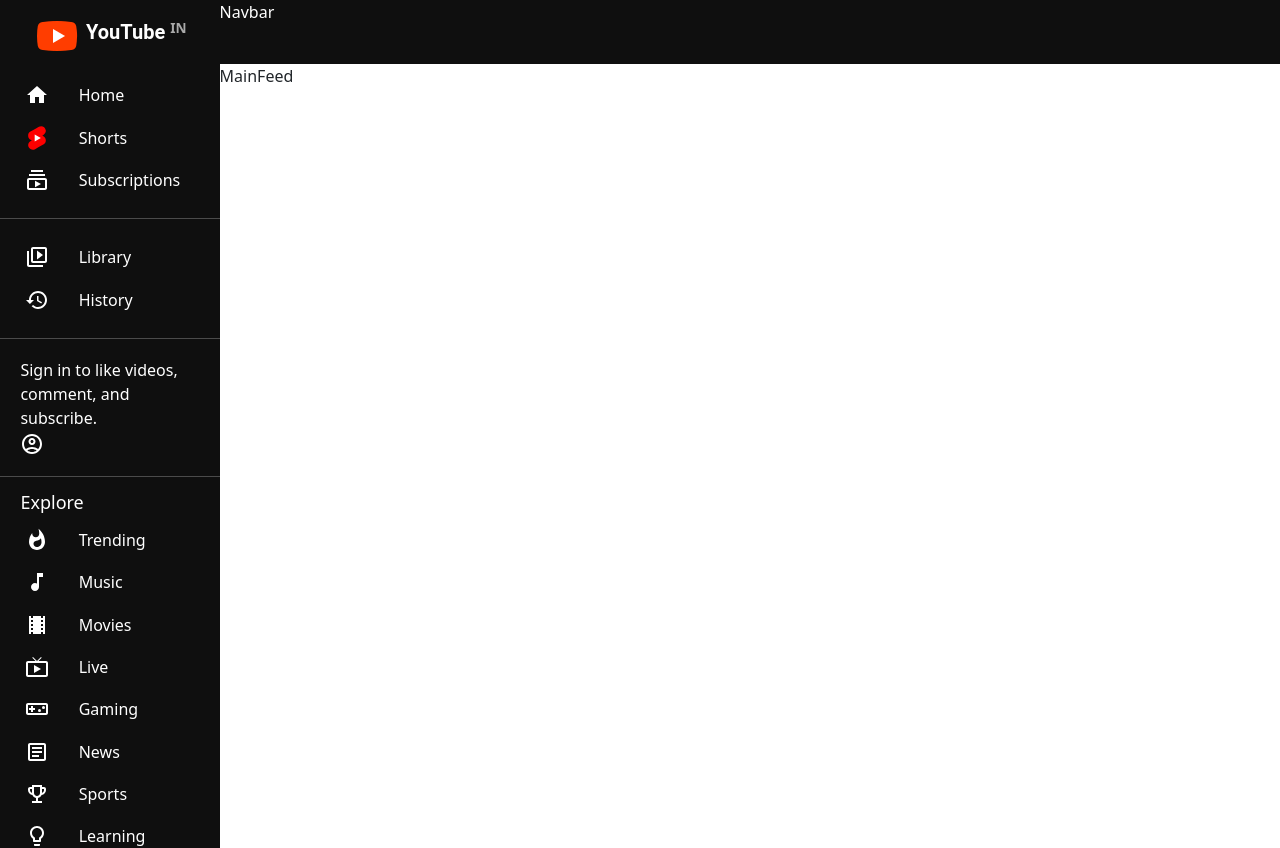
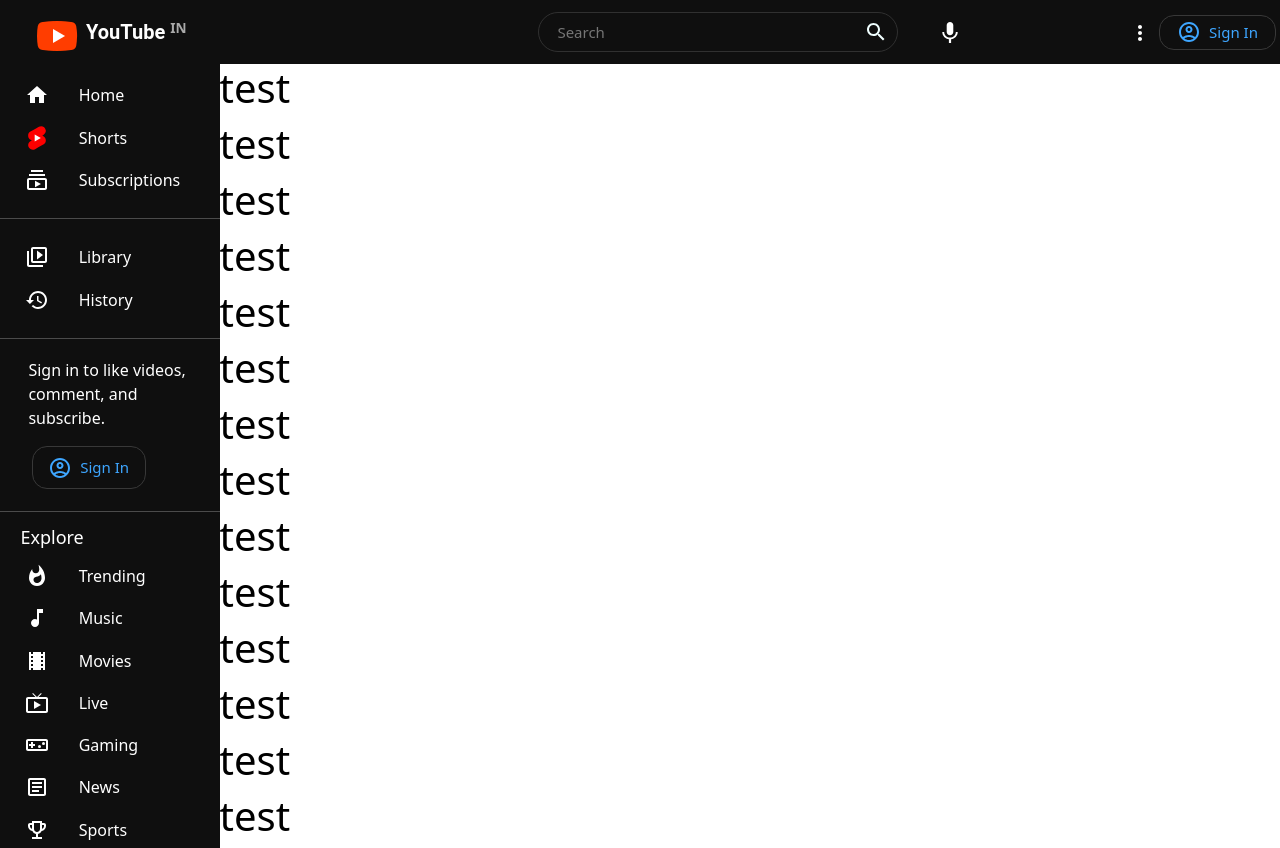
Before and after one commit to Arunkumarbalasubramani/YouTube-FSA-Client, a React (Create React App) app: page / in a window 1280 px wide. Shown: the top 848 px of the page. Built offline with nearby package versions, Linux system fonts and the light colour scheme.

Commit message:
added darkmode theme toggler

```diff
--- a/src/App.js
+++ b/src/App.js
@@ -1,19 +1,26 @@
 import "./App.scss";
 import "bootstrap/dist/css/bootstrap.min.css";
 import { MainFeed, Navbar, SideMenu } from "./Components/exports";
-import styled from "styled-components";
+import { createContext, useState } from "react";
 
+export const ThemeContext = createContext(null);
 function App() {
+  const [theme, setTheme] = useState("Light");
+  const toggleTheme = () => {
+    setTheme((current) => (current === "Light" ? "Dark" : "Light"));
+  };
   return (
-    <div className="App">
+    <ThemeContext.Provider value={{ theme, toggleTheme }}>
+      <div className="App" id={theme}>
         <div className="menu">
           <SideMenu />
         </div>
         <div className="main">
-        <Navbar />
+          <Navbar theme={theme} toggleTheme={toggleTheme} />
           <MainFeed />
         </div>
       </div>
+    </ThemeContext.Provider>
   );
 }
 
--- a/src/App.scss
+++ b/src/App.scss
@@ -1,6 +1,8 @@
 @import "~bootstrap/scss/bootstrap";
 .App {
   display: flex;
+  position: sticky;
+  top: 0;
 }
 .main {
   display: flex;
@@ -12,4 +14,15 @@
   background: #0f0f0f;
   color: white;
   flex: 1;
+  position: sticky;
+  top: 0;
 }
+#Light {
+  background: white;
+  color: black;
+}
+
+#Dark {
+  background: #0f0f0f;
+  color: white;
+}
--- a/src/Components/MainFeed/MainFeed.jsx
+++ b/src/Components/MainFeed/MainFeed.jsx
@@ -1,7 +1,67 @@
 import React from "react";
 import "./MainFeed.scss";
 const MainFeed = () => {
-  return <div>MainFeed</div>;
+  return (
+    <div>
+      <h1>test</h1>
+      <h1>test</h1>
+
+      <h1>test</h1>
+      <h1>test</h1>
+      <h1>test</h1>
+      <h1>test</h1>
+      <h1>test</h1>
+      <h1>test</h1>
+      <h1>test</h1>
+      <h1>test</h1>
+      <h1>test</h1>
+      <h1>test</h1>
+      <h1>test</h1>
+      <h1>test</h1>
+      <h1>test</h1>
+      <h1>test</h1>
+      <h1>test</h1>
+      <h1>test</h1>
+
+      <h1>test</h1>
+      <h1>test</h1>
+
+      <h1>test</h1>
+      <h1>test</h1>
+      <h1>test</h1>
+      <h1>test</h1>
+
+      <h1>test</h1>
+      <h1>test</h1>
+      <h1>test</h1>
+      <h1>test</h1>
+      <h1>test</h1>
+      <h1>test</h1>
+      <h1>test</h1>
+      <h1>test</h1>
+      <h1>test</h1>
+      <h1>test</h1>
+      <h1>test</h1>
+      <h1>test</h1>
+      <h1>test</h1>
+      <h1>test</h1>
+      <h1>test</h1>
+
+      <h1>test</h1>
+      <h1>test</h1>
+      <h1>test</h1>
+      <h1>test</h1>
+
+      <h1>test</h1>
+      <h1>test</h1>
+      <h1>test</h1>
+      <h1>test</h1>
+      <h1>test</h1>
+      <h1>test</h1>
+      <h1>test</h1>
+      <h1>test</h1>
+    </div>
+  );
 };
 
 export default MainFeed;
--- a/src/Components/Navbar/Navbar.jsx
+++ b/src/Components/Navbar/Navbar.jsx
@@ -1,7 +1,126 @@
-import React from "react";
+import React, { useState } from "react";
 import "./Navbar.scss";
-const Navbar = () => {
-  return <div className="NavbarContainer">Navbar</div>;
+
+import { Nav } from "react-bootstrap";
+
+import {
+  AccountCircleOutlinedIcon,
+  SearchOutlinedIcon,
+  MicIcon,
+  MoreVertOutlinedIcon,
+  SettingsOutlinedIcon,
+  HelpOutlineOutlinedIcon,
+  FeedbackOutlinedIcon,
+  SafetyCheckIcon,
+  Brightness3OutlinedIcon,
+  TranslateOutlinedIcon,
+  PolicyOutlinedIcon,
+  LanguageOutlinedIcon,
+  KeyboardAltOutlinedIcon,
+  KeyboardArrowRightOutlinedIcon,
+} from "../exports";
+
+const Navbar = ({ theme, toggleTheme }) => {
+  const [showMore, setShowMore] = useState(false);
+
+  return (
+    <div className="NavbarContainer">
+      <div className="search-container">
+        <div className="search">
+          <input
+            id="search "
+            type="text"
+            className="search-input"
+            placeholder="Search"
+          />
+          <button className="search-btn">
+            <SearchOutlinedIcon />
+          </button>
+        </div>
+        <Nav.Link className="voice-search">
+          <MicIcon />
+        </Nav.Link>
+      </div>
+      <div className="more">
+        <Nav.Link
+          className="more-actions"
+          onClick={() => setShowMore(!showMore)}
+        >
+          <MoreVertOutlinedIcon />
+        </Nav.Link>
+        {showMore ? (
+          <div className="additional-options">
+            <Nav.Link className="menu-item">
+              <SafetyCheckIcon />
+              <span className="menu-text">Your Data in Youtube</span>
+            </Nav.Link>
+
+            <hr className="hLine" />
+            <Nav.Link className="menu-item" onClick={() => toggleTheme()}>
+              <Brightness3OutlinedIcon />
+              <span className="menu-text">Appearance : {theme} </span>
+              <span>
+                <KeyboardArrowRightOutlinedIcon />
+              </span>
+            </Nav.Link>
+            <Nav.Link className="menu-item">
+              <TranslateOutlinedIcon />
+              <span className="menu-text">Language : English </span>
+              <span>
+                <KeyboardArrowRightOutlinedIcon />
+              </span>
+            </Nav.Link>
+            <Nav.Link className="menu-item">
+              <PolicyOutlinedIcon />
+              <span className="menu-text">RestrictedMode : Off </span>
+              <span>
+                <KeyboardArrowRightOutlinedIcon />
+              </span>
+            </Nav.Link>
+            <Nav.Link className="menu-item">
+              <LanguageOutlinedIcon />
+              <span className="menu-text">Location : India </span>
+              <span>
+                <KeyboardArrowRightOutlinedIcon />
+              </span>
+            </Nav.Link>
+            <Nav.Link className="menu-item">
+              <KeyboardAltOutlinedIcon />
+              <span className="menu-text">Keyboard Shortcuts </span>
+              <span>
+                <KeyboardArrowRightOutlinedIcon />
+              </span>
+            </Nav.Link>
+
+            <hr className="hLine" />
+            <Nav.Link className="menu-item">
+              <SettingsOutlinedIcon />
+              <span className="menu-text">Settings</span>
+            </Nav.Link>
+            <hr className="hLine" />
+
+            <Nav.Link className="menu-item">
+              <HelpOutlineOutlinedIcon />
+              <span className="menu-text">Help</span>
+            </Nav.Link>
+            <Nav.Link className="menu-item">
+              <FeedbackOutlinedIcon />
+              <span className="menu-text">Send feedback</span>
+            </Nav.Link>
+
+            <hr className="hLine" />
+          </div>
+        ) : null}
+      </div>
+
+      <div className="login-btn">
+        <button className="sign-in-btn">
+          <AccountCircleOutlinedIcon />
+          Sign In
+        </button>
+      </div>
+    </div>
+  );
 };
 
 export default Navbar;
--- a/src/Components/Navbar/Navbar.scss
+++ b/src/Components/Navbar/Navbar.scss
@@ -2,4 +2,107 @@
   background: #0f0f0f;
   color: white;
   height: 4rem;
+  width: 100%;
+  display: flex;
+  justify-content: flex-end;
+  align-items: center;
+  position: sticky;
+  top: 0;
+  font-size: 15px;
 }
+
+.sign-in-btn {
+  background: transparent;
+  color: #3ea6ff;
+  border: 0.5px solid #383838;
+  border-radius: 15px;
+  font-size: 15px;
+  display: flex;
+  gap: 8px;
+  justify-content: center;
+  align-items: center;
+  margin: 3%;
+  width: 125px;
+  height: 35px;
+  font-weight: 500;
+}
+.search-container {
+  display: flex;
+  justify-content: center;
+  align-items: center;
+  gap: 40px;
+  position: absolute;
+  left: 0px;
+  right: 0px;
+  margin: auto;
+  width: 85%;
+}
+.search {
+  position: relative;
+  display: flex;
+  width: 50%;
+  gap: 30px;
+  justify-content: center;
+  align-items: center;
+  width: 40%;
+  border-radius: 20px;
+  border: 0.1px solid #303030;
+}
+.search-input {
+  width: 80%;
+  background: transparent;
+  color: white;
+  border: none;
+  padding: 1rem;
+
+  height: 38px;
+  position: relative;
+}
+.search-btn {
+  background: transparent;
+  color: azure;
+  border: none;
+  border-radius: 50%;
+}
+.more {
+  display: flex;
+  justify-content: center;
+  align-items: center;
+  width: 25%;
+  position: relative;
+}
+.more-actions {
+  position: absolute;
+  left: 90%;
+}
+.voice-search {
+  scale: 1.1;
+  :hover {
+    border-radius: 50%;
+
+    background: #383838;
+  }
+}
+.login-btn {
+  display: flex;
+  :hover {
+    background: #265a87;
+  }
+}
+.additional-options {
+  width: 73%;
+  height: 500px;
+  background-color: #282828;
+  position: absolute;
+  top: 20px;
+  right: 30px;
+  border-radius: 15px;
+  color: aliceblue;
+}
+
+.additional-options {
+  padding-left: 2%;
+  :hover {
+    background-color: #5c5b5b;
+  }
+}
--- a/src/Components/SideMenu/SideMenu.jsx
+++ b/src/Components/SideMenu/SideMenu.jsx
@@ -67,9 +67,14 @@ const SideMenu = () => {
           </Nav.Link>
         </div>
         <hr className="hLine" />
-        <div className="Login">
-          <div>Sign in to like videos, comment, and subscribe.</div>
-          <AccountCircleOutlinedIcon />
+        <div className="login">
+          <p className="login-text">
+            Sign in to like videos, comment, and subscribe.
+          </p>
+          <button className="sign-in">
+            <AccountCircleOutlinedIcon />
+            Sign In
+          </button>
         </div>
         <hr className="hLine" />
         <div className="menu-section">
@@ -114,7 +119,10 @@ const SideMenu = () => {
         </div>
         <hr className="hLine" />
         <div className="menu-section">
-          <AddCircleOutlineIcon /> Browse Channels
+          <Nav.Link className="menu-item">
+            <AddCircleOutlineIcon />
+            <span className="menu-text"> Browse Channels</span>
+          </Nav.Link>
         </div>
         <hr className="hLine" />
         <div className="menu-section">
--- a/src/Components/SideMenu/SideMenu.scss
+++ b/src/Components/SideMenu/SideMenu.scss
@@ -56,9 +56,12 @@
   margin: 15px 0px;
   color: 1px solid #272727;
 }
-.Login {
+.login {
   margin: 2%;
-  padding: 0rem 1rem;
+  padding: 0rem 1.5rem;
+  :hover {
+    background: #265a87;
+  }
 }
 .sub-head {
   font-size: large;
@@ -73,6 +76,21 @@
   height: 18px;
   width: 18px;
 }
+.sign-in {
+  background: transparent;
+  color: #3ea6ff;
+  border: 0.5px solid #383838;
+  border-radius: 15px;
+  display: flex;
+  gap: 8px;
+  margin: 2%;
+  padding: 5%;
+  width: 70%;
+  justify-content: center;
+  font-size: 15px;
+  font-weight: 500;
+}
+
 .final {
   margin: 2%;
   padding: 0rem 1rem;
```
Also changed, not shown: src/Components/exports.js (+11 -0 lines). Lines whose indentation alone changed are shown as unchanged.
